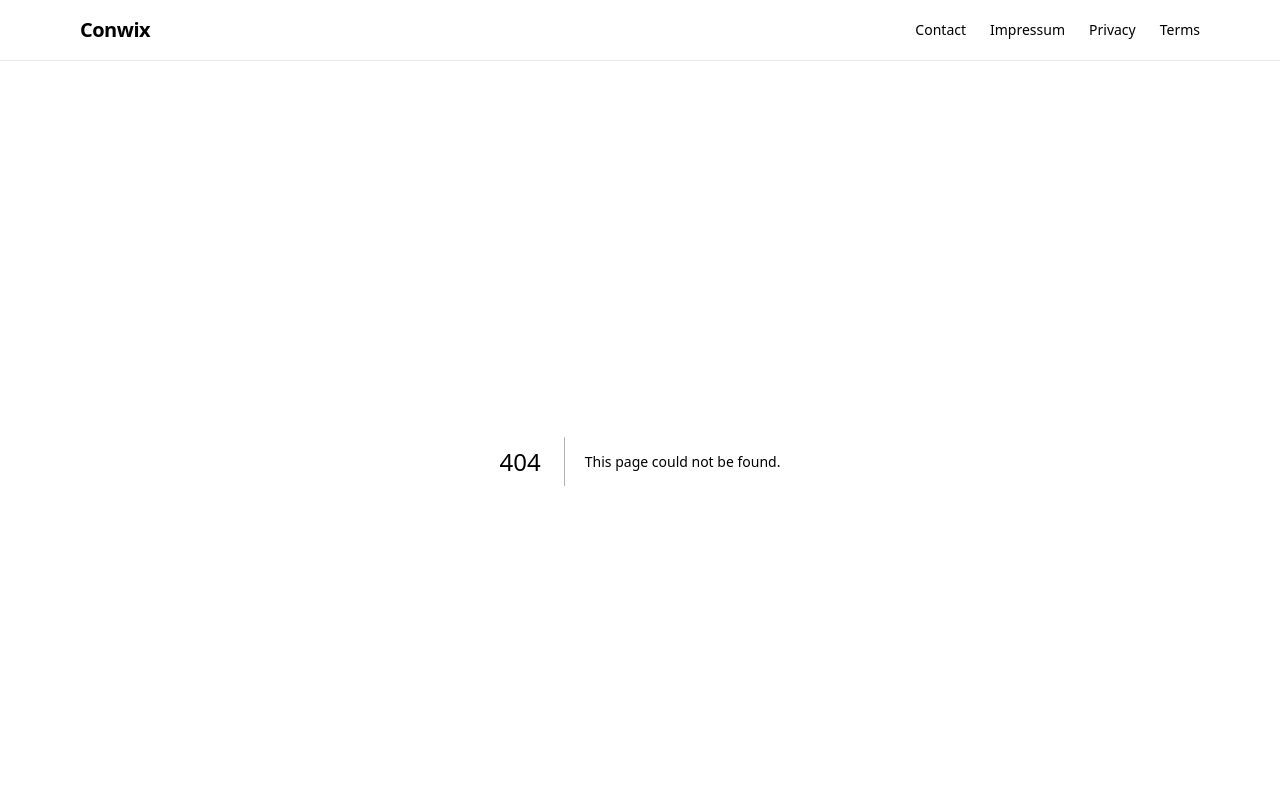
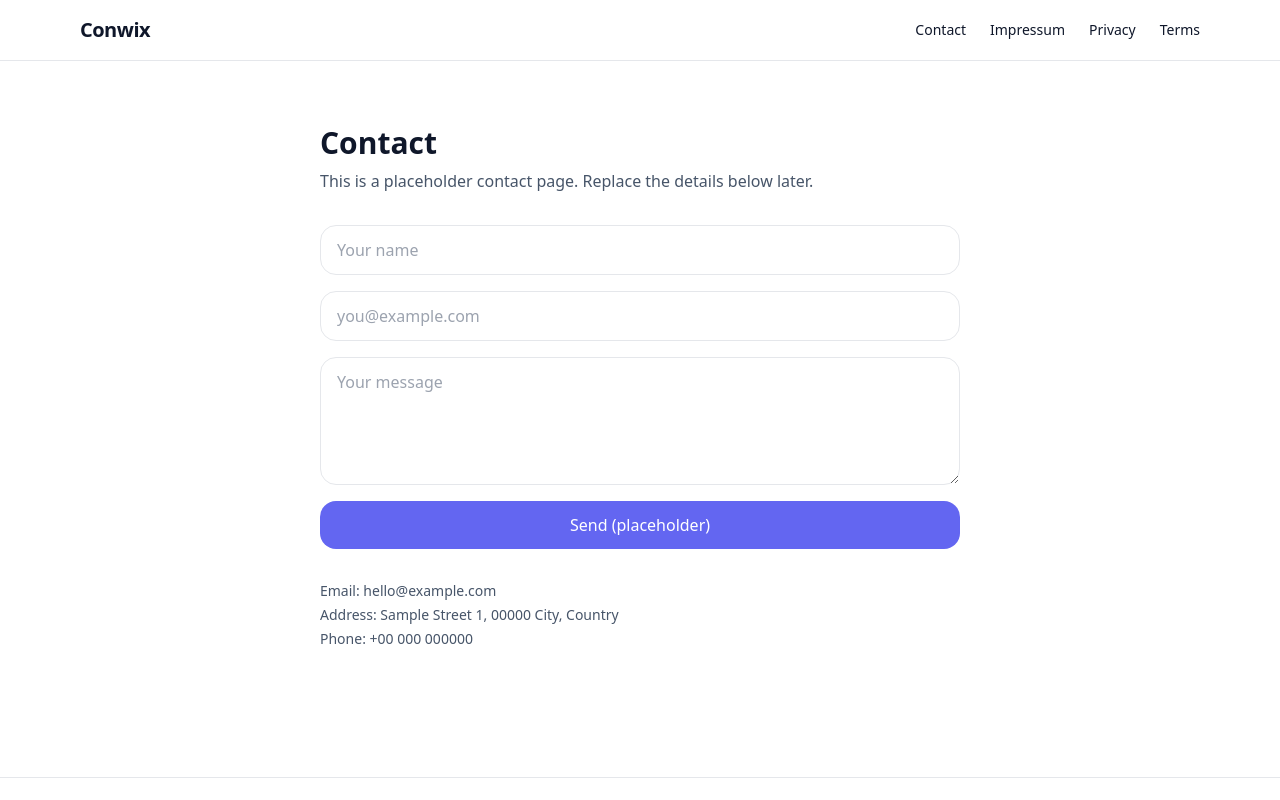
Before and after one commit to DosiGus/Website, a Next.js app: page /contact in a window 1280 px wide. Before the commit this address had no page. Shown: the top 800 px of the page. Built offline with nearby package versions, Linux system fonts and the light colour scheme.

Commit message:
Create page.tsx

```diff
--- /dev/null
+++ b/app/contact/page.tsx
@@ -0,0 +1,30 @@
+export const metadata = {
+  title: "Contact — Conwix",
+  description: "Get in touch with Conwix (placeholder).",
+};
+
+export default function ContactPage() {
+  return (
+    <section className="mx-auto max-w-2xl px-4 py-16">
+      <h1 className="text-3xl font-semibold">Contact</h1>
+      <p className="mt-2 text-slate-600">
+        This is a placeholder contact page. Replace the details below later.
+      </p>
+
+      <form className="mt-8 grid gap-4">
+        <input className="rounded-2xl border px-4 py-3" placeholder="Your name" />
+        <input type="email" className="rounded-2xl border px-4 py-3" placeholder="you@example.com" />
+        <textarea className="rounded-2xl border px-4 py-3 min-h-32" placeholder="Your message" />
+        <button type="button" className="rounded-2xl px-5 py-3 bg-brand text-white font-medium hover:bg-brand-dark">
+          Send (placeholder)
+        </button>
+      </form>
+
+      <div className="mt-8 text-sm text-slate-600 space-y-1">
+        <p>Email: hello@example.com</p>
+        <p>Address: Sample Street 1, 00000 City, Country</p>
+        <p>Phone: +00 000 000000</p>
+      </div>
+    </section>
+  );
+}
```
